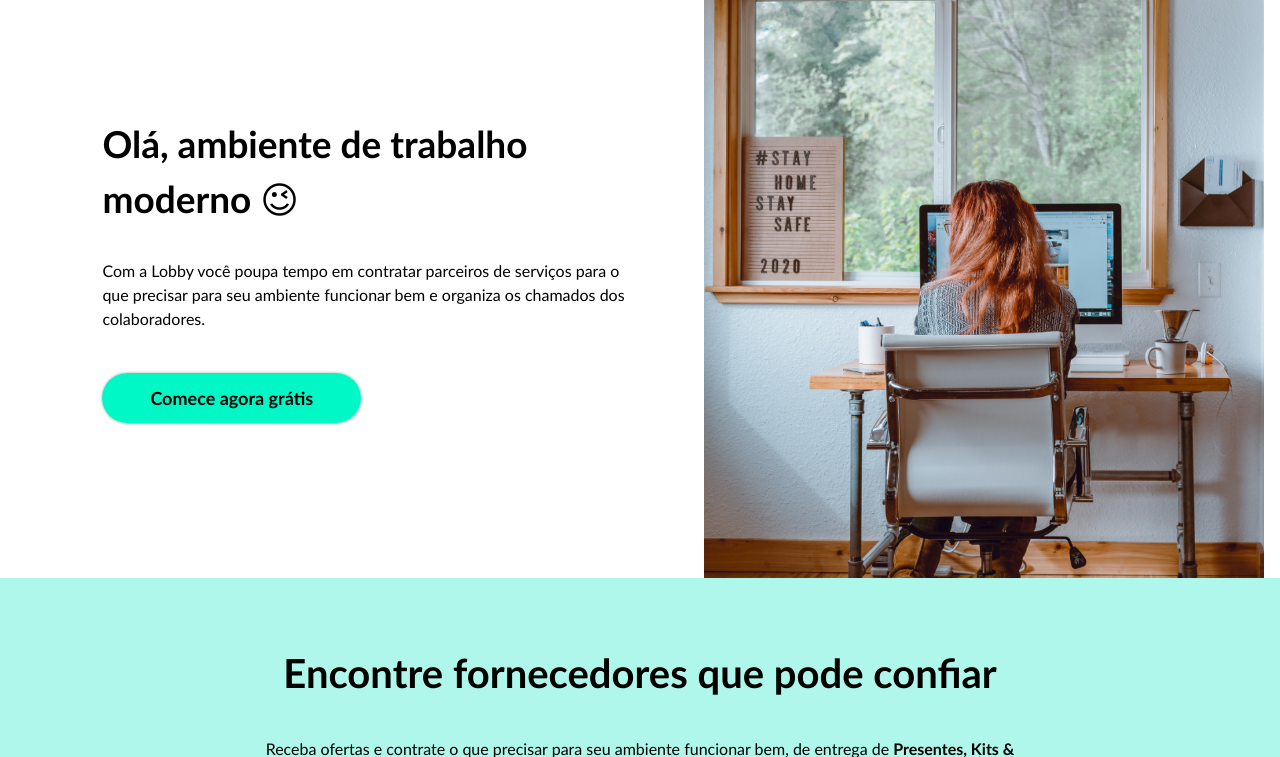
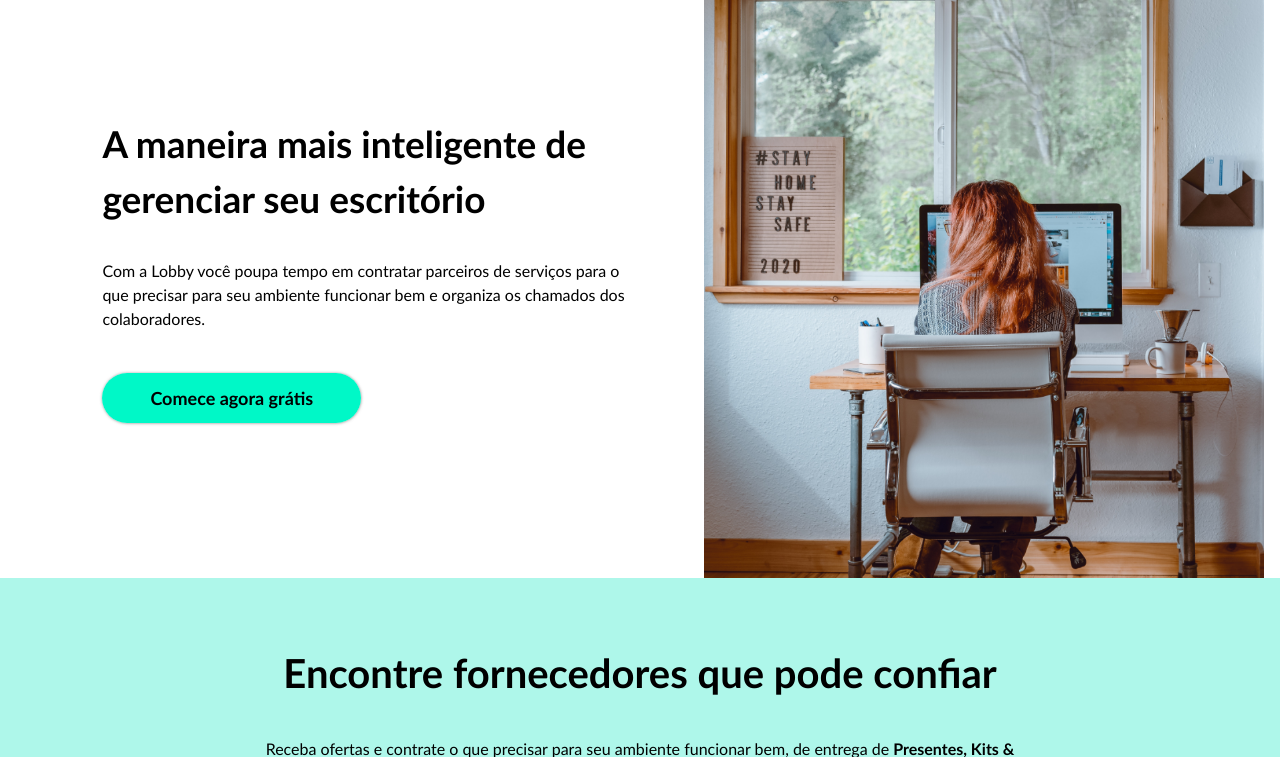
Before and after one commit to lobby-tech/lobby.tech, a Jekyll site: the page built from index.html, in a window 1280 px wide and 900 px high, cut to the strip 143-900 px from the top of the window. Built offline with Jekyll 4.4.1, drawn with Linux system fonts in a browser that asks for light colours.

Commit message:
Updated headline

```diff
--- a/index.html
+++ b/index.html
@@ -1,12 +1,12 @@
 ---
-title: Lobby - Olá, ambiente de trabalho moderno 😉
+title: Lobby - A maneira mais inteligente de gerenciar seu escritório
 description: Plataforma única com todos serviços para facilitar a vida no espaço de trabalho
 layout: home
 ---
 <main>
   <section class="billboard">
     <div class="billboard__content">
-      <h1 class="billboard_title">Olá, ambiente de trabalho moderno 😉</h1>
+      <h1 class="billboard_title">A maneira mais inteligente de gerenciar seu escritório</h1>
       <p>
         Com a Lobby você poupa tempo em contratar parceiros de serviços para o que precisar para seu ambiente
         funcionar bem e organiza os chamados dos colaboradores.
```
